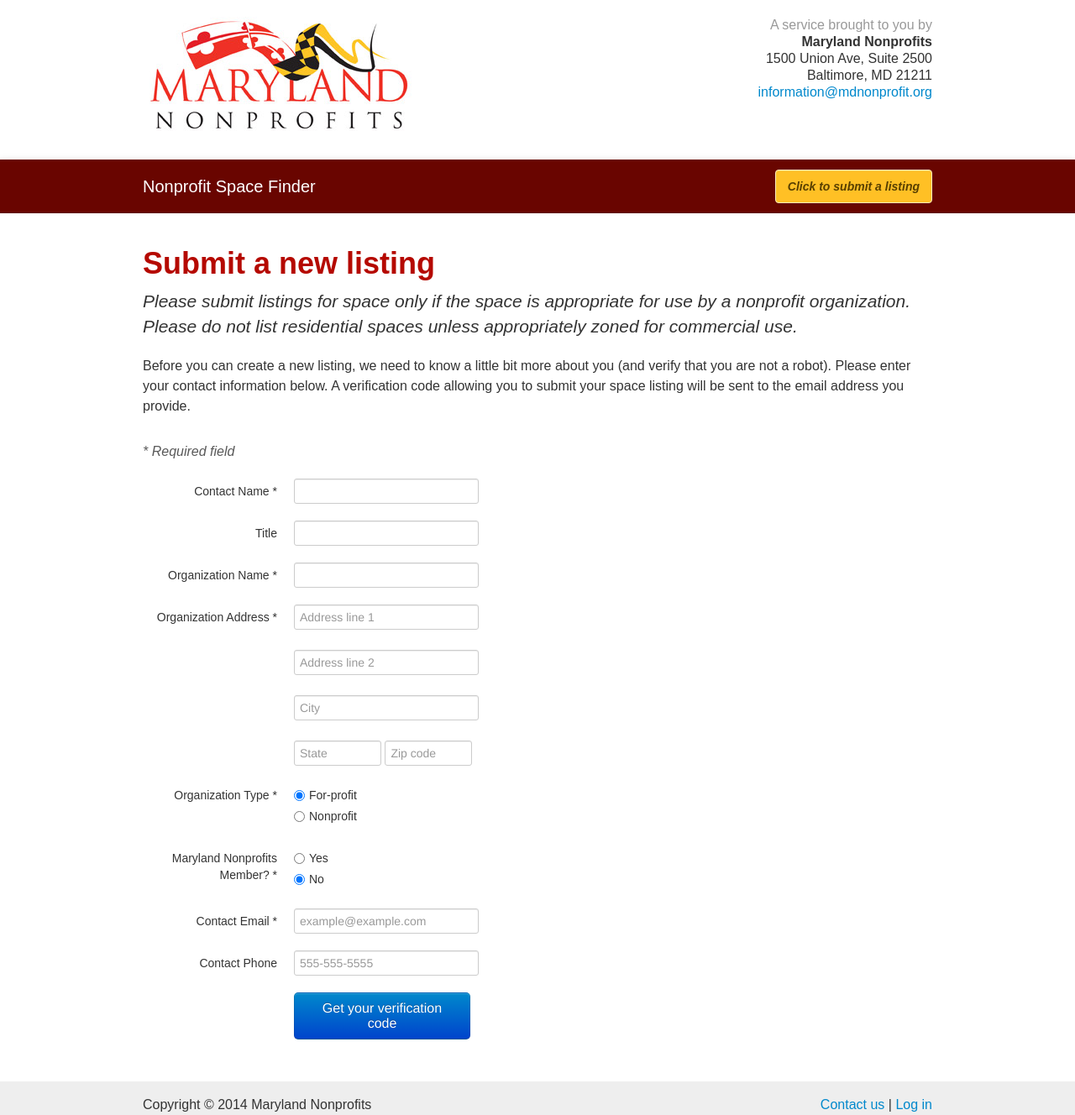
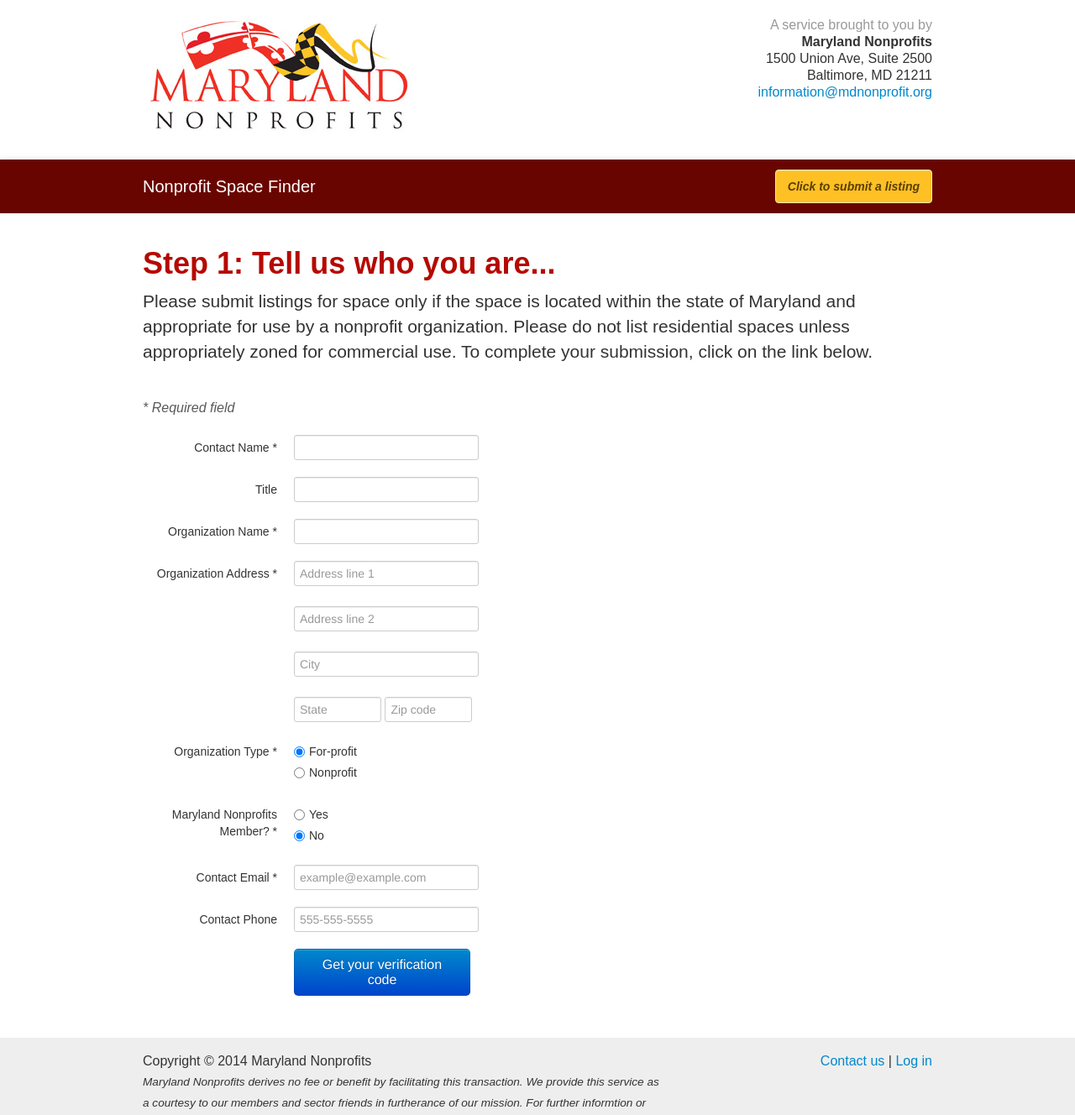
Before and after one commit to josephturnerjr/spacefinder, a Flask app: page /submit in a window 1280 px wide. Shown: the top 1328 px of the page at 84% size. Run offline with Flask 2, Linux system fonts and the light colour scheme; style sheets or scripts are compiled from the project's sources; parts of the project's set-up code (start-up, migrations or seed data) failed here and were passed over; some libraries are stand-ins or nearby versions.

Commit message:
More wording changes.

```diff
--- a/spacefinder/sf_email.py
+++ b/spacefinder/sf_email.py
@@ -5,11 +5,15 @@ FROM_EMAIL = "Maryland Nonprofits <support@%s>" % app.config['DOMAIN']
 
 TOKEN = {
     "subject": "Submit your nonprofit space",
-    "content": """Thanks for signing up to post your space on Maryland Nonprofits' Space Finder. To complete your submission, click on the link below.
+    "content": """Thanks for signing up to post your space on Maryland Nonprofits' Space Finder. This is Step 2 of a 4-step process. The link provided in this email is the only way to edit your listing in the future - be sure to save it.
+
+Please submit listings for space only if the space is located within the state of Maryland and appropriate for use by a nonprofit organization. Please do not list residential spaces unless appropriately zoned for commercial use. To complete your submission, click on the link below.
 
 http://%(domain)s/submission/%(token)s
 
-If the link doesn't work, please copy and paste it into your browser window. Please submit listings for space only if the space is appropriate for use by a nonprofit organization. Please do not list residential spaces unless appropriately zoned for commercial use.
+If the link doesn't work, please copy and paste it into your browser window.
+
+Maryland Nonprofits derives no fee or benefit by facilitating this transaction. We provide this service as a courtesy to our members and sector friends in furtherance of our mission. For further information or details on the listed property, please contact the landlord.
 
 Thanks again,
 Maryland Nonprofits
--- a/spacefinder/templates/get-token.html
+++ b/spacefinder/templates/get-token.html
@@ -7,9 +7,8 @@
 {% block body %}
 <div id="header" class='banner'>
   <div class="container">
-    <h1>Submit a new listing</h1>
-    <p class='lead'><em>Please submit listings for space only if the space is appropriate for use by a nonprofit organization. Please do not list residential spaces unless appropriately zoned for commercial use.</em></p>
-    <p>Before you can create a new listing, we need to know a little bit more about you (and verify that you are not a robot). Please enter your contact information below. A verification code allowing you to submit your space listing will be sent to the email address you provide.</p>
+    <h1>Step 1: Tell us who you are...</h1>
+    <p class='lead'>Please submit listings for space only if the space is located within the state of Maryland and appropriate for use by a nonprofit organization. Please do not list residential spaces unless appropriately zoned for commercial use. To complete your submission, click on the link below.</p>
   </div>
 </div>
 <div class='submit'>
--- a/spacefinder/templates/post-submission.html
+++ b/spacefinder/templates/post-submission.html
@@ -6,7 +6,7 @@
 {% endblock %}
 {% block body %}
 <div class='container'>
-  <h1>Thank you for your submission</h1>
+  <h1>Manage Your Space Listing</h1>
   <p class='lead'>
   {% if listing.expired %}
     Your listing has expired. <a href='/submission/{{token.key}}/renew' class='btn btn-primary'>Renew your listing</a>
--- a/spacefinder/templates/submit.html
+++ b/spacefinder/templates/submit.html
@@ -7,7 +7,7 @@
 {% block body %}
 <div id="header" class='banner'>
   <div class="container">
-    <h1>Submit a new listing</h1>
+    <h1>Step 3: Verify Space Address...</h1>
     <ul>
     <li>Type in the address of the available space.</li>
     <li>Click on the "Look up address" button to verify the USPS address.</li>
--- a/spacefinder/templates/submit2.html
+++ b/spacefinder/templates/submit2.html
@@ -7,7 +7,7 @@
 {% block body %}
 <div id="header" class='banner'>
   <div class="container">
-    <h1>Step 2</h1>
+    <h1>Step 4: Submit Space Details...</h1>
     <p class='lead muted'>{{address}}</p>
   </div>
 </div>
--- a/spacefinder/templates/token-thanks.html
+++ b/spacefinder/templates/token-thanks.html
@@ -7,7 +7,7 @@
 {% block body %}
 <div class='container'>
   <h1>Thank you</h1>
-  <p class='lead'>Thank you for confirming you’re a real person (and not a robot). You will be sent an email shortly with a link to complete your submission. If you don't receive the email in the next few minutes, be sure to check your spam folder.</p>
+  <p class='lead'>Thank you for confirming you are a real person (and not a robot). You will receive an email shortly – this is Step 2 of a 4-step process – with a link to complete your submission.  The link provided in the email is the only way to edit your listing in the future - be sure to save it.  If you don't receive the email in the next few minutes, be sure to check your spam folder.</p>
 </div>
 {% endblock %}
 {% block scripts %}
```
